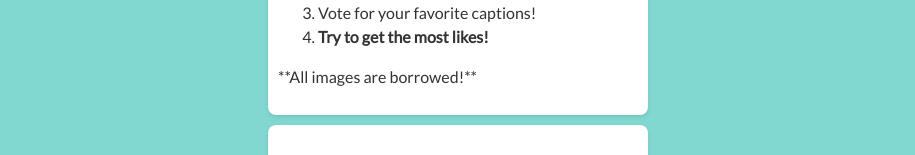
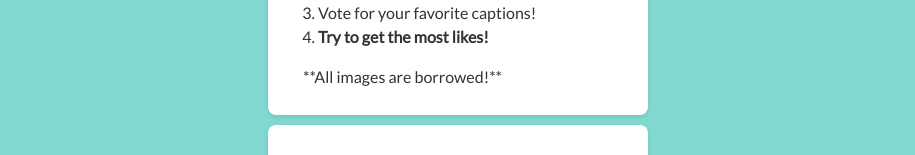
Before and after one commit to iskander-kapkayev/CC_Web_React, a React (Vite) app: page / in a window 1280 px wide. Both pictures are taken after a click on the item "About Me". Shown: the part 383-538 px from the top of the page, without its empty margins (182-1097 px from the left). Built offline with nearby package versions, Linux system fonts and the light colour scheme.

Commit message:
changed id to match

```diff
--- a/src/components/AboutMe.js
+++ b/src/components/AboutMe.js
@@ -22,7 +22,7 @@ function AboutMe() {
                     <li><strong>Try to get the most likes!</strong></li>
                 </ol>
 
-                <p>**All images are borrowed!**</p>
+                <p id="aboutmetext">**All images are borrowed!**</p>
             </div>
 
             <div className="contactcontainer">
```
